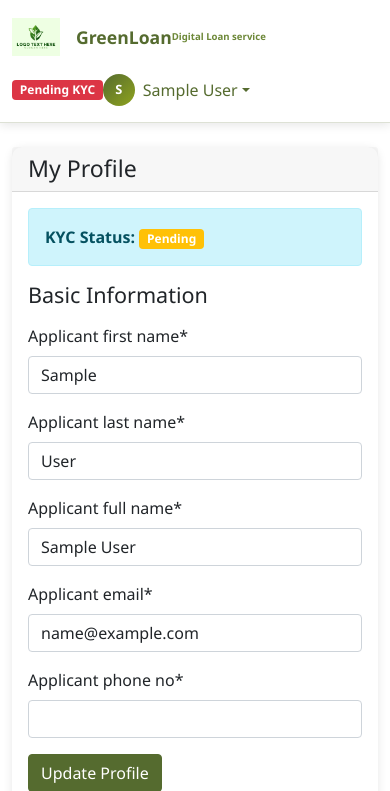
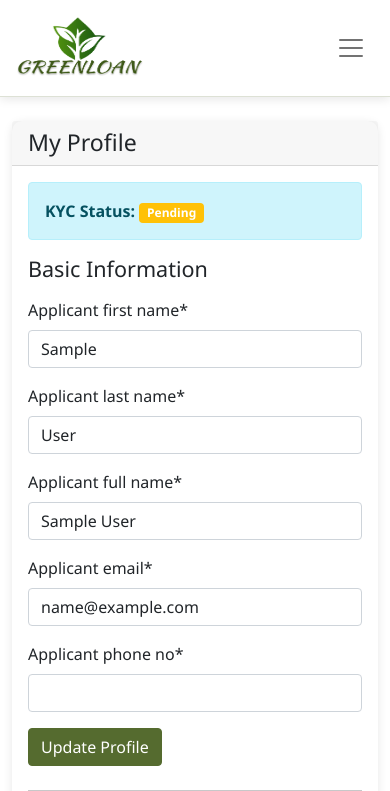
Before and after one commit to bibekb12/GREENLOAN, a Django app: page /app/profile/ in a window 390 px wide. Shown: the top 791 px of the page. Run offline with Django 5.2, Linux system fonts and the light colour scheme; the visitor is signed in with stand-in values (Sample User, id 1); some libraries are stand-ins or nearby versions.

Commit message:
fix/mobile and desktop view

```diff
--- a/greenloan/settings.py
+++ b/greenloan/settings.py
@@ -31,7 +31,7 @@ SECRET_KEY = "django-insecure-fj^!sv%ypkg#ww)^(*08b6hy!1!7w5r-o1f5bxl=c4h#m+s%+p
 DEBUG = env("DEBUG")
 # DEBUG = False
 
-ALLOWED_HOSTS = ["bibekb12.pythonanywhere.com", "127.0.0.1"]
+ALLOWED_HOSTS = ["bibekb12.pythonanywhere.com", "127.0.0.1","192.168.1.91"]
 
 
 # Application definition
--- a/templates/core/base.html
+++ b/templates/core/base.html
@@ -17,31 +17,27 @@
 </head>
 
 <body>
-  <nav class="navbar navbar-expand-lg bg-transparent"
-    style="background: rgba(255, 255, 255, 0.95); backdrop-filter: blur(10px);border-bottom: 1px solid rgba(85, 107, 47, 0.2);box-shadow: 0 2px 10px rgba(0, 0, 0, 0.1); z-index: 9999;position: sticky; top: 0;">
+  <nav class="navbar navbar-expand-lg bg-transparent" style="background: rgba(255, 255, 255, 0.95); backdrop-filter: blur(10px);border-bottom: 1px solid rgba(85, 107, 47, 0.2);box-shadow: 0 2px 10px rgba(0, 0, 0, 0.1);
+     z-index: 9999;position: sticky; top: 0;">
     <div class="container">
-      <div class="d-flex align-items-center">
+      <div class="d-flex align-items-center ">
         <a href="{% url 'core:index'%}" class="navbar-brand d-flex align-items-center text-decoration-none">
-          <div class="logo-icon me-3" style="width: 3rem; height: 3rem;">
-            <img src="{% static '/customSVG/logo.png' %}" alt="logo" class="img-fluid" style="width: 100%; height: 100%; object-fit: contain;"></img>
+          <div class="logo-icon me-3">
+            <img src="{% static '/customSVG/GREENLOAN.png' %}" alt="logo" class="img-fluid"
+              style="width: 160px; height: 70px;"></img>
           </div>
-          <div class="fw-bold" style="color: var(--primary-color); font-size: 1.1rem">
-            GreenLoan
-          </div>
-          <span style="color: var(--secondary-color); font-size: 0.6rem">
-            Digital Loan service
-          </span>
         </a>
       </div>
-      <button class="navbar-toggler border-0" type="button" data-bs-toggle="collapse" data-bs-target="#navbarNav"
-        style="color: var(--primary-dark)">
-        <span class="navbar-toggler-icon"></span>
+      <button class="navbar-toggler border-0 navbar-light text-end" type="button" data-bs-toggle="collapse"
+        data-bs-target="#navbarNav" style="color: var(--primary-dark)">
+        <span class="navbar-toggler-icon "></span>
       </button>
 
       <div class="collapse navbar-collapse border-warning" id="navbarNav">
         <ul class="navbar-nav me-auto">
           {% if user.is_authenticated%}
           {% if user.role != "customer" %}
+          <li class="nav-item dropdown text-end">
           <li class="nav-item">
             <a href="{% url 'loans:landing' %}" class="nav-link border border-success rounded px-3 mx-1
             {% if request.resolver_match.view_name == 'loans:landing' %}active-link{% endif %}"
@@ -109,15 +105,19 @@
         </ul>
         <ul class="navbar-nav">
           <li class="nav-item">
-              <a href="{% url 'core:contact'%}" class="nav-link border border-success rounded px-3 mx-1
-              {% if request.resolver_match.view_name == 'core:contact' %}active-link{% endif %} "
+            <a href="{% url 'core:contact'%}" class="nav-link">
+              <button class=" btn btn-ghost border-success rounded px-3 mx-1
+              {% if request.resolver_match.view_name == 'core:contact' %}active-link{% endif %}"
                 style="color: var(--primary-color); font-weight: 500; transition: all 0.3s ease;"
                 onmouseover="this.style.backgroundColor='var(--primary-color)'; this.style.color='var(--primary-light)'; this.style.borderColor='var(--primary-dark)';"
-              onmouseout="this.style.backgroundColor='var(--primary-light)'; this.style.color='var(--primary-color)'; this.style.borderColor='var(--primary-dark)';">Contact US</a>
+                onmouseout="this.style.backgroundColor='var(--primary-light)'; this.style.color='var(--primary-color)'; this.style.borderColor='var(--primary-dark)';">Contact
+                US
+              </button>
+            </a>
           </li>
         </ul>
-      </div>
-      <ul class="navbar-nav">
+
+        <ul class="navbar-nav ms-auto">
           {% if user.is_authenticated %}
           <li class="nav-item dropdown">
             <a href="#" class="nav-link dropdown-toggle d-flex align-items-center" id="navbarDropDown" role="button"
@@ -129,15 +129,13 @@
             ">
               {% if user.kyc_status == "pending" and user.role == "customer" %}
               <div class="mb-1">
-      <span class="badge bg-danger"
-            style="font-size: 0.75rem;">
+                <span class="badge bg-danger" style="font-size: 0.75rem;">
                   Pending KYC
                 </span>
               </div>
               {% elif user.kyc_status == "submitted" and user.role == "customer" %}
               <div class="mb-1">
-      <span class="badge bg-danger"
-            style="font-size: 0.75rem;">
+                <span class="badge bg-danger" style="font-size: 0.75rem;">
                   Submitted KYC
                 </span>
               </div>
@@ -149,7 +147,7 @@
             </a>
 
             <ul class="dropdown-menu shadow">
-            {% if user.role == "customer"  %}
+              {% if user.role == "customer" %}
               <li>
                 <a href="{% url 'accounts:profile' %}" class="dropdown-item">
                   <i class="fas fa-user me-2"></i>Profile
@@ -176,26 +174,28 @@
           </li>
           {%else%}
           <li class="nav-item">
-          <a href="{% url 'accounts:login' %}">
-            <button class="btn btn-ghost me-2 border border-success rounded px-3 mx-1" style="
+            <a href="{% url 'accounts:login' %}" class="nav-link">
+              <button
+                class="btn btn-ghost border border-success rounded px-3 mx-1 {% if request.resolver_match.view_name == 'accounts:login' %}active-link{% endif %}"
+                style="
                 color: var(--primary-color);
                 font-weight: 500;
                 background: transparent;
-              "
-              onmouseover="this.style.backgroundColor='var(--primary-color)'; this.style.color='var(--primary-light)'; this.style.borderColor='var(--primary-dark)';"
+              " onmouseover="this.style.backgroundColor='var(--primary-color)'; this.style.color='var(--primary-light)'; this.style.borderColor='var(--primary-dark)';"
                 onmouseout="this.style.backgroundColor='var(--primary-light)'; this.style.color='var(--primary-color)'; this.style.borderColor='var(--primary-dark)';">
                 Login
               </button>
             </a>
           </li>
-        <li class=" nav-item">
-          <a href="{% url 'accounts:signup' %}">
-            <button class="btn border border-success rounded px-3 mx-1" style="
+          <li class="nav-item">
+            <a href="{% url 'accounts:signup' %}" class="nav-link">
+              <button
+                class="btn border border-success rounded px-3 mx-1 {% if request.resolver_match.view_name == 'accounts:signup' %}active-link{% endif %}"
+                style="
                 color: var(--primary-color);
                 font-weight: 500;
                 background: transparent;
-              "
-              onmouseover="this.style.backgroundColor='var(--primary-color)'; this.style.color='var(--primary-light)'; this.style.borderColor='var(--primary-dark)';"
+              " onmouseover="this.style.backgroundColor='var(--primary-color)'; this.style.color='var(--primary-light)'; this.style.borderColor='var(--primary-dark)';"
                 onmouseout="this.style.backgroundColor='var(--primary-light)'; this.style.color='var(--primary-color)'; this.style.borderColor='var(--primary-dark)';">
                 Get Started
               </button>
@@ -203,6 +203,7 @@
           </li>
           {% endif %}
         </ul>
+      </div>
   </nav>
 
 
```
Also changed, not shown: static/customSVG/GreenLoan.png (added), static/customSVG/logo.png (deleted). Lines whose indentation alone changed are shown as unchanged.
